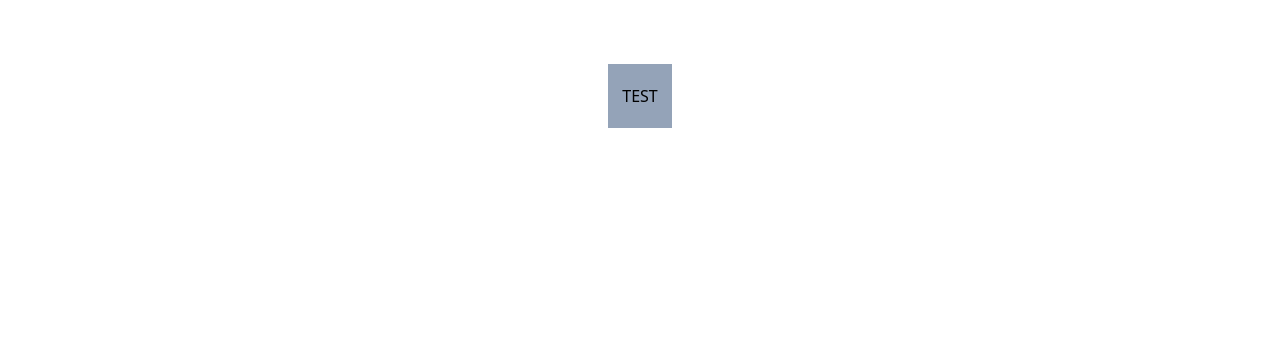
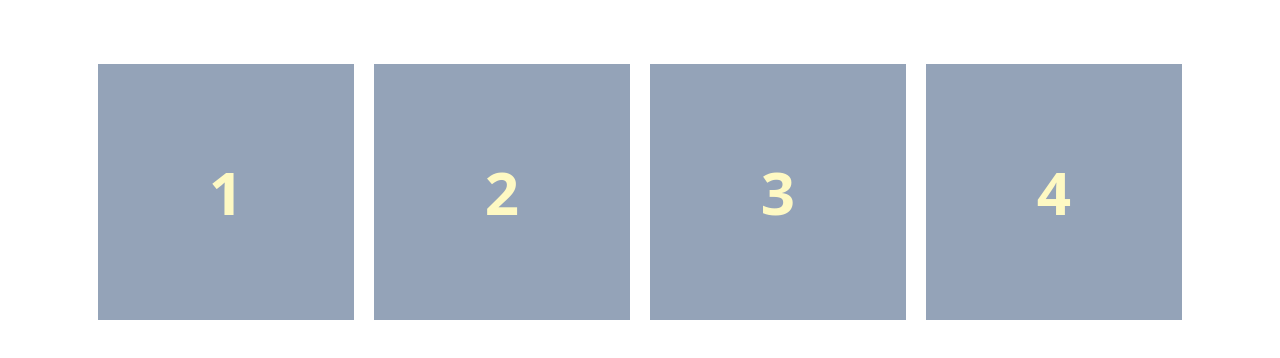
Before and after one commit to Kiril-Pavlov/responsive-react-slider, a React (Create React App) app: page / in a window 1280 px wide. Shown: the top 358 px of the page. Built offline with nearby package versions, Linux system fonts and the light colour scheme.

Commit message:
made basic mapping for cards

```diff
--- a/src/App.js
+++ b/src/App.js
@@ -1,9 +1,25 @@
-import Card from './components/Card';
+import Card from "./components/Card";
 
 function App() {
+  let sliders = [
+    {
+      number: "1",
+    },
+    {
+      number: "2",
+    },
+    {
+      number: "3",
+    },
+    {
+      number: "4",
+    },
+  ];
   return (
-    <div className="App">
-      <Card/>
+    <div className="flex items-center justify-center gap-5">
+      {sliders.map((card) => {
+        return <Card number={card.number}/>;
+      })}
     </div>
   );
 }
--- a/src/components/Card.jsx
+++ b/src/components/Card.jsx
@@ -1,9 +1,9 @@
 import React from 'react'
 
-const Card = () => {
+const Card = ({number}) => {
   return (
-    <div className='flex items-center justify-center w-16 h-16 bg-slate-400 mx-auto my-16'>
-        TEST
+    <div className='flex items-center justify-center w-64 h-64 bg-slate-400 my-16'>
+        <span className='font-bold text-6xl text-yellow-100'>{number}</span>
     </div>
   )
 }
```
